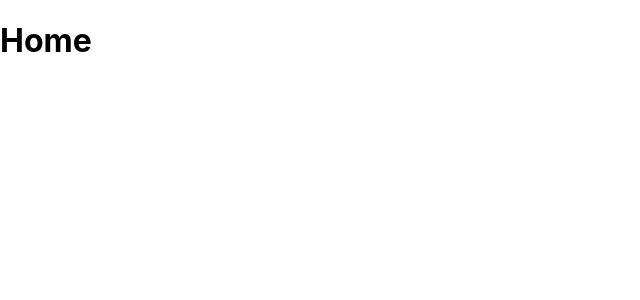
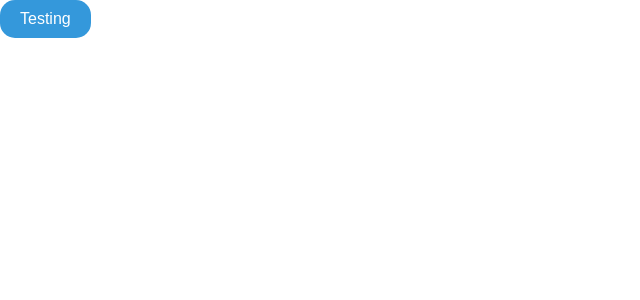
Before and after one commit to dev-yusupov/dashboard-app, a React (Create React App) app: page /dashboard in a window 1280 px wide. Shown: the top 300 px of the page, without its empty margins (0-640 px from the left). Built offline with nearby package versions, Linux system fonts and the light colour scheme.

Commit message:
Completed Issue

```diff
--- /dev/null
+++ b/src/components/Button/package.json
@@ -0,0 +1,3 @@
+{
+    "main": "Button.jsx"
+}
--- a/src/views/dashboard/Home.js
+++ b/src/views/dashboard/Home.js
@@ -1,6 +1,8 @@
+import Button from "../../components/Button"
+
 const Home = () => {
     return (
-        <h1>Home</h1>
+        <Button label={"Testing"} />
     )
 }
 
```
Also changed, not shown: src/components/Button/Button.jsx (renamed from src/components/Button/index.js).
